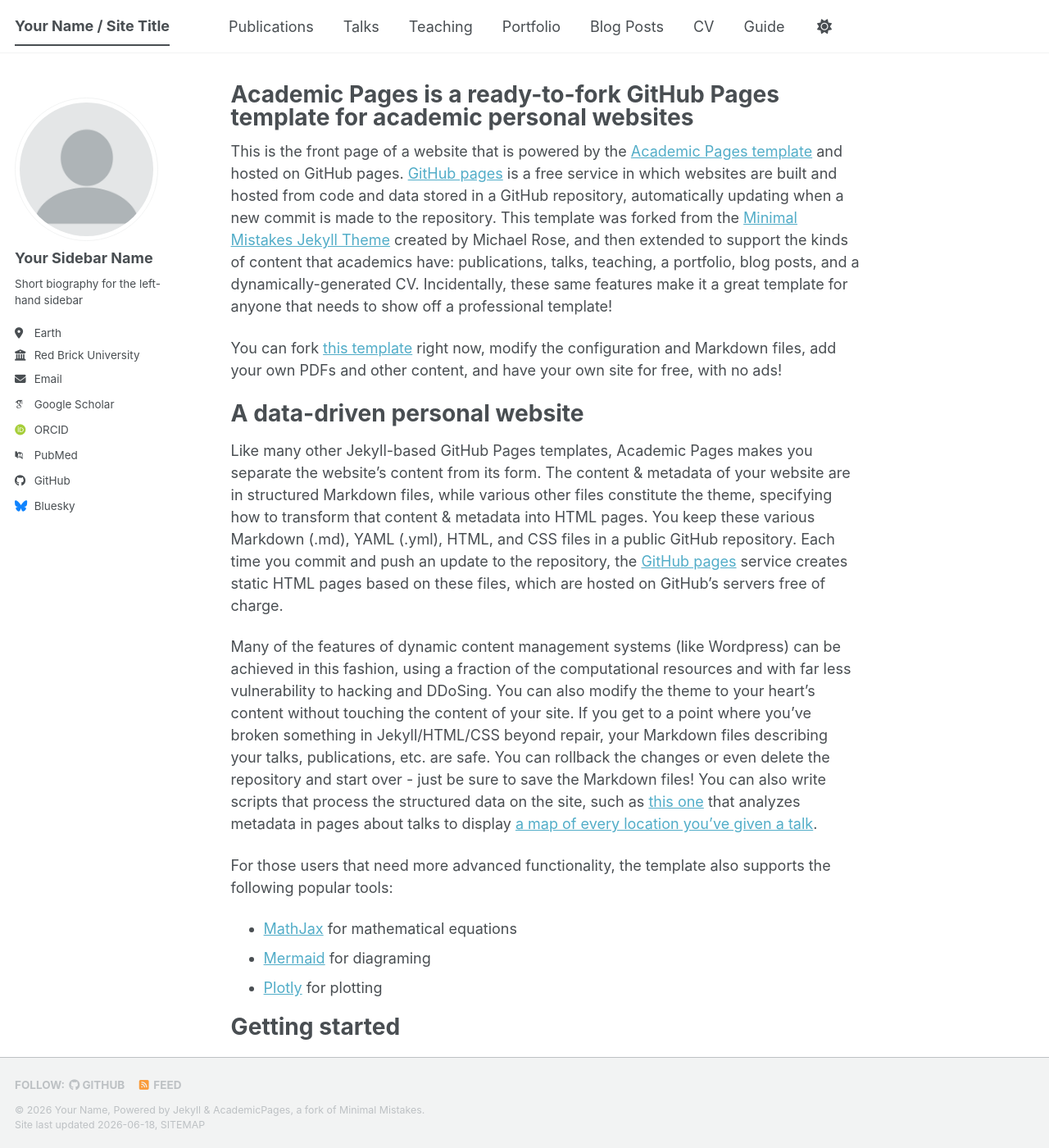
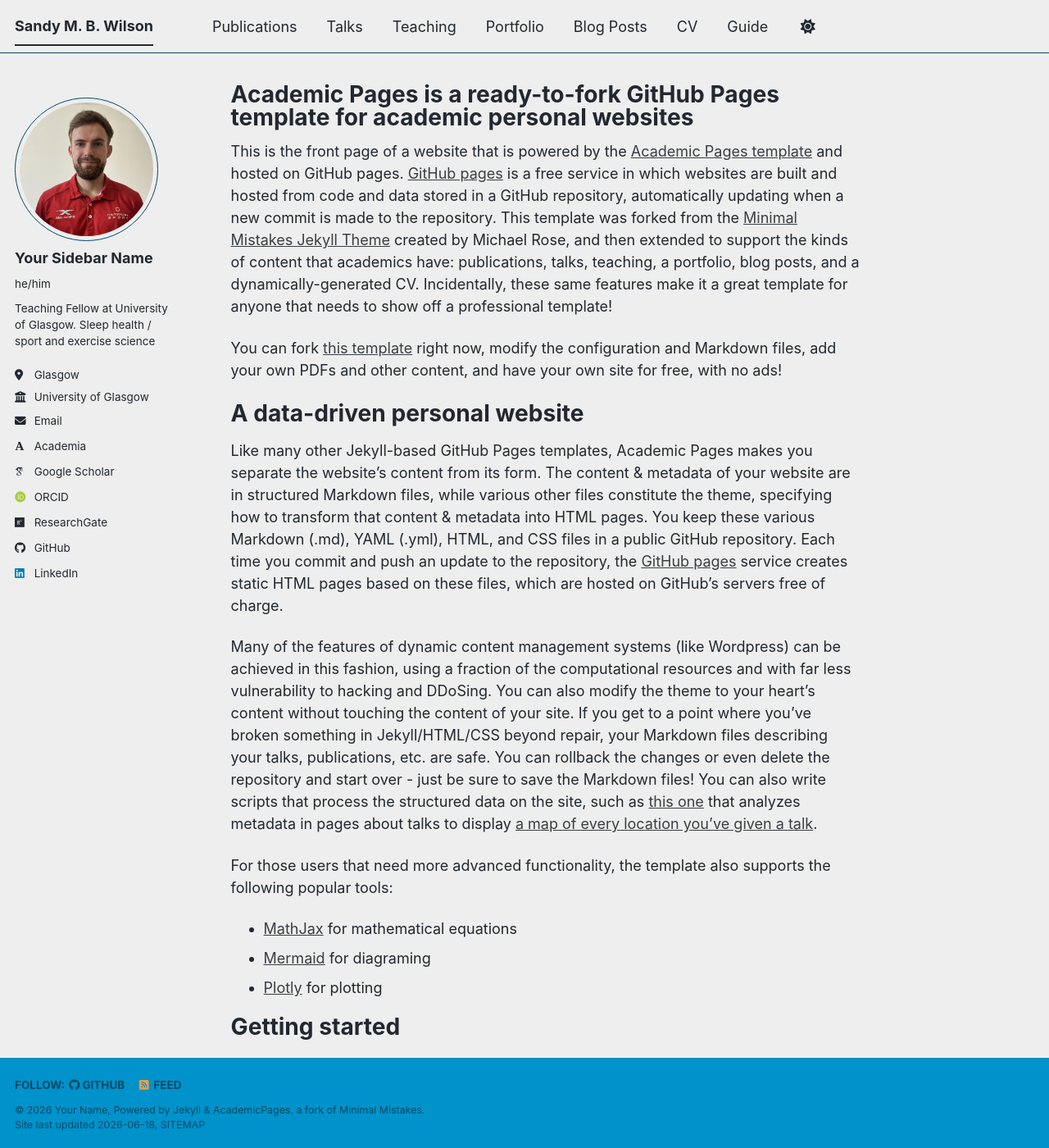
Before and after one commit to sandymbwilson/sandymbwilson.github.io, a Jekyll site: the page built from _pages/about.md, in a window 1280 px wide and 1400 px high. Shown: the whole window at 82% size. Built offline with Jekyll 4.4.1, drawn with Linux system fonts in a browser that asks for light colours; some web fonts are replaced; a script bundle is joined from its source files by our own code; library files that are not in the unit come from our copies.

Commit message:
Basic changes to key info

```diff
--- a/_config.yml
+++ b/_config.yml
@@ -7,42 +7,42 @@
 # server process.
 
 # Basic Site Settings
-locale                   : "en-US"
-site_theme               : "default" # The available themes options are "default", "air", "sunrise", "mint", "dirt" and "contrast"
-title                    : "Your Name / Site Title"
+locale                   : "en-GB"
+site_theme               : "air" # The available themes options are "default", "air", "sunrise", "mint", "dirt" and "contrast"
+title                    : "Sandy M. B. Wilson"
 title_separator          : "-"
 name                     : &name "Your Name"
-description              : &description "Your Name's academic portfolio"   # Update this with a general description of your site, this is the default if not overridden by a page
-url                      : https://academicpages.github.io # The base hostname & protocol for your site e.g. "https://[your GitHub username].github.io",
+description              : &description "Welcome to the professional portfolio of Dr Sandy M. B. Wilson"   # Update this with a general description of your site, this is the default if not overridden by a page
+url                      : https://sandymbwilson.github.io # The base hostname & protocol for your site e.g. "https://[your GitHub username].github.io",
                                                            # or if you already have some other page hosted on Github then use "https://[your GitHub username].github.io/[Your Repo Name]"
 baseurl                  : "" # the subpath of your site, e.g. "/blog"
-repository               : "academicpages/academicpages.github.io"
+repository               : "sandymbwilson/sandymbwilson.github.io"
 
 # Site Author - The following control what appear as part of the author content on the side bar.
 #               If a field is blank the icon and link will not appear, otherwise it will be shown.
 #               Additional customization can be done by editing /_includes/author-profile.html
 author:
   # Biographic information
-  avatar           : "profile.png"
+  avatar           : "SW_photo.jpg"
   name             : "Your Sidebar Name"
-  pronouns         : # example: "she/her"
-  bio              : "Short biography for the left-hand sidebar"
-  location         : "Earth"
-  employer         : "Red Brick University"
+  pronouns         : "he/him"
+  bio              : "Teaching Fellow at University of Glasgow. Sleep health / sport and exercise science "
+  location         : "Glasgow"
+  employer         : "University of Glasgow"
   uri              : # URL
-  email            : "none@example.org"
+  email            : "sandymbwilson@gmail.com"
 
   # Academic websites
-  academia         : # URL
+  academia         : "https://www.gla.ac.uk/stafflist/search/person/4ed9ece08b96/"
   arxiv            : # URL - Update with the correct link to your profile
-  googlescholar    : "https://scholar.google.com/citations?user=PS_CX0AAAAAJ"
+  googlescholar    : "https://scholar.google.com/citations?user=upOSLPIAAAAJ&hl=en"
   inspire-hep      : # URL
   impactstory      : # URL
-  orcid            : "https://orcid.org/yourorcidurl"
+  orcid            : "https://orcid.org/0000-0002-9313-4280"
   semantic         : # URL
   ssrn             : # URL
-  pubmed           : "https://www.ncbi.nlm.nih.gov/pubmed/?term=john+snow"
-  researchgate     : # URL
+  pubmed           : # URL
+  researchgate     : "https://www.researchgate.net/profile/Sandy-Wilson-4"
   scopus           : # URL
   zotero           : # URL
 
@@ -51,13 +51,13 @@ author:
   bitbucket        : # Username - Update with your username on the site
   codepen          : # Username
   dribbble         : # Username
-  github           : "academicpages"
+  github           : "https://github.com/sandymbwilson"
   kaggle           : # Username
   stackoverflow    : # User number or user number and name (i.e., use "1" or "1/jeff-atwood")
 
   # Social media
   artstation       : # Username
-  bluesky          : "bsky.app" # Replace this with you Bluesky username
+  bluesky          : # Username
   facebook         : # Username
   flickr           : # Username
   foursquare       : # Username
@@ -66,7 +66,7 @@ author:
   keybase          : # Username
   instagram        : # Username
   lastfm           : # Username
-  linkedin         : # Username
+  linkedin         : "https://www.linkedin.com/in/sandymbwilson/"
   mastodon         : # URL
   medium           : # URL
   pinterest        : # Username
```
Also changed, not shown: images/SW_photo.jpg (added), 2 other files.
